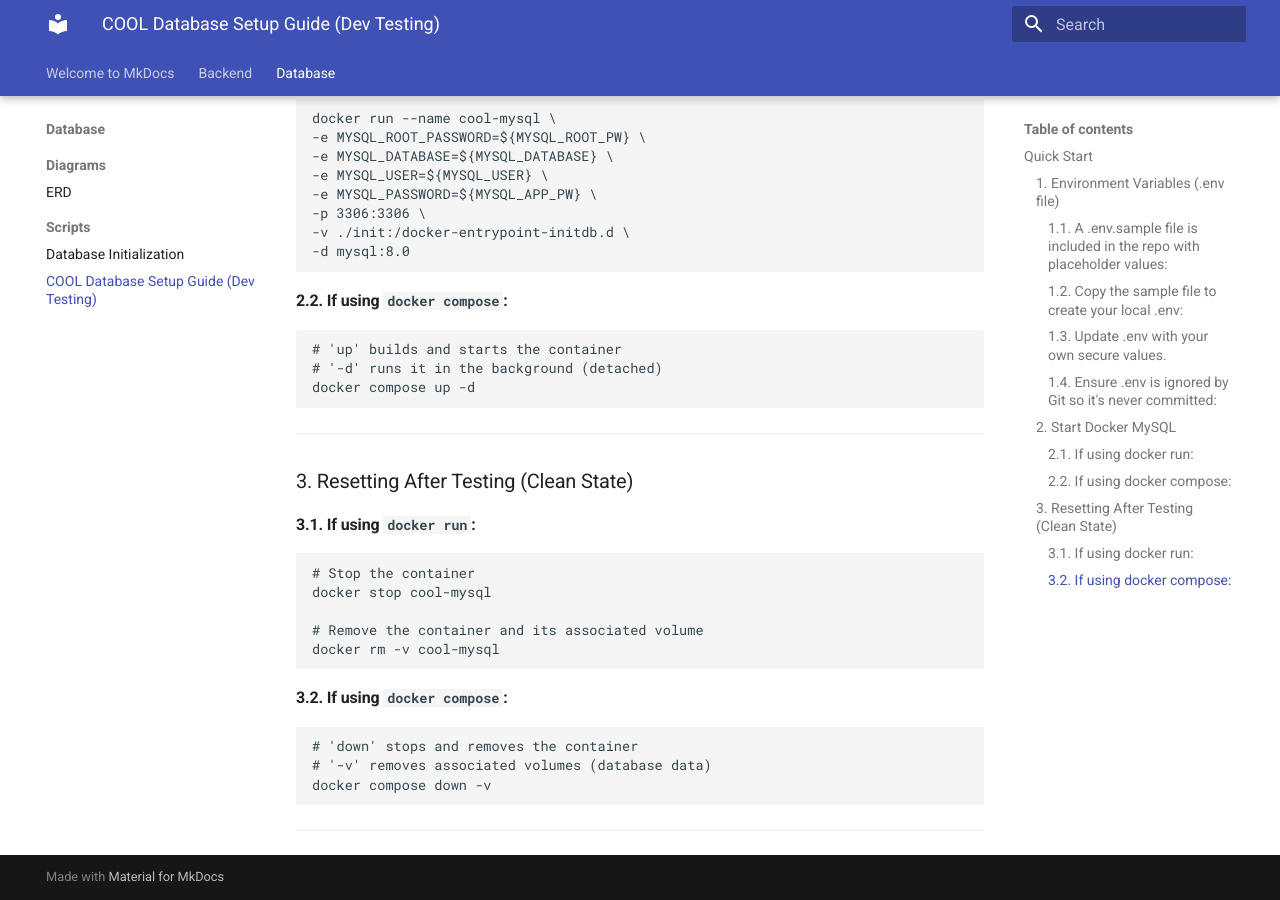
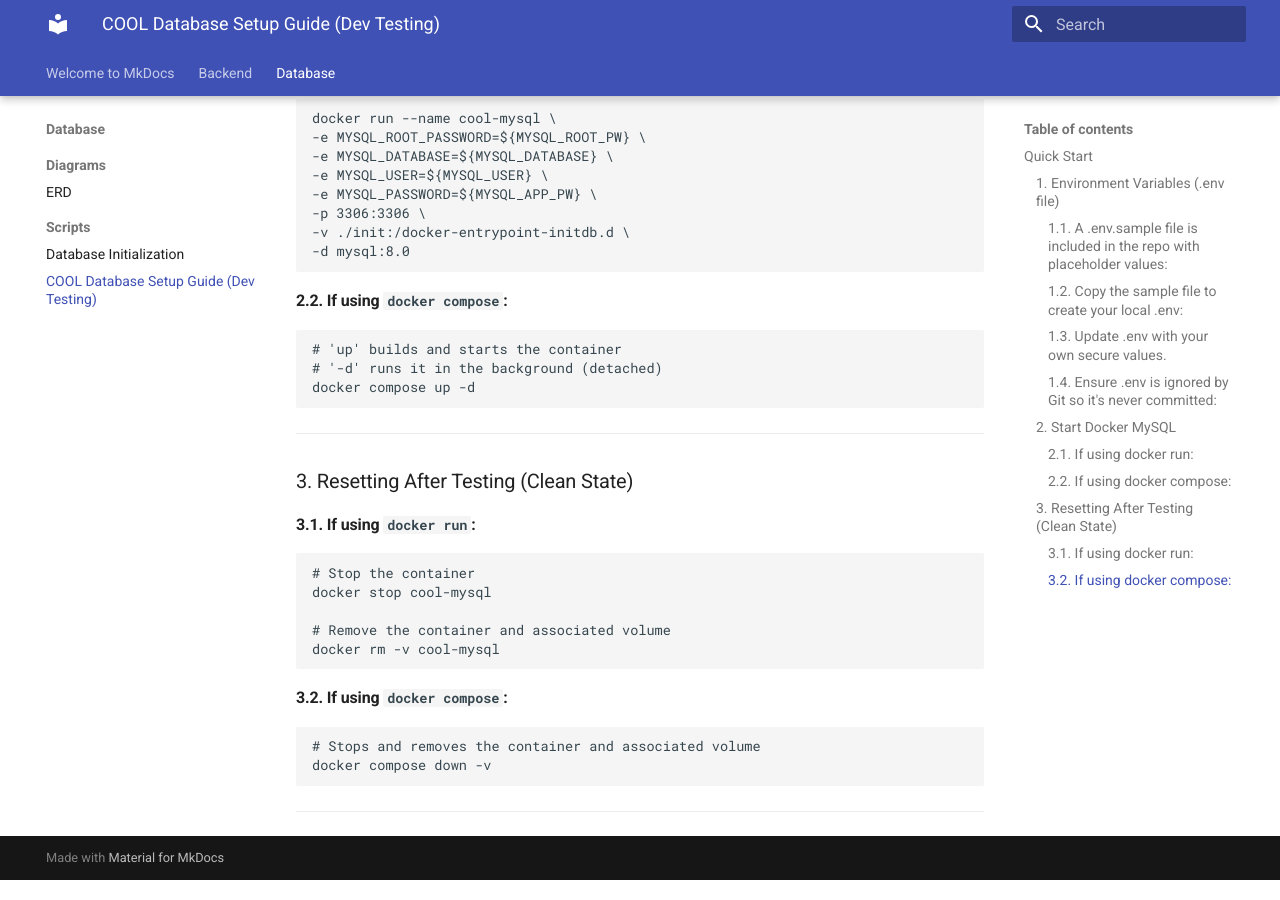
Before and after one commit to CityOfOrlando-2025/COOL, an MkDocs documentation site: the page built from documentation/docs/database/Scripts/cool-db-setup-guide.md, in a window 1280 px wide and 900 px high, scrolled down 1244 px. Built offline with MkDocs 1.6.1 and Material for MkDocs 9.7.7, drawn with Linux system fonts in a browser that asks for light colours.

Commit message:
fixed the wording on stopping and removing containers

````diff
--- a/documentation/docs/database/Scripts/cool-db-setup-guide.md
+++ b/documentation/docs/database/Scripts/cool-db-setup-guide.md
@@ -79,15 +79,14 @@
 # Stop the container
 docker stop cool-mysql
 
-# Remove the container and its associated volume
+# Remove the container and associated volume
 docker rm -v cool-mysql
 ```
 
 #### 3.2. If using **`docker compose`**:
 
 ```
-# 'down' stops and removes the container
-# '-v' removes associated volumes (database data)
+# Stops and removes the container and associated volume
 docker compose down -v
 ```
 
````
